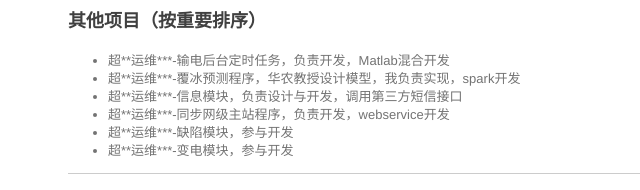
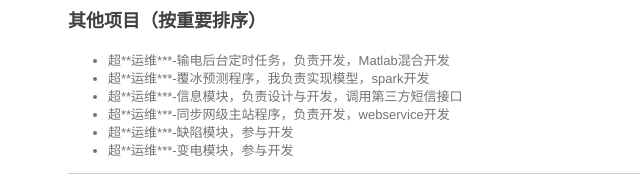
Before and after one commit to Peng-star-star/resume, a plain HTML site: page index.html in a window 1280 px wide. Shown: the part 1143-1333 px from the top of the page, 198-838 px from the left. Drawn offline with Linux system fonts and the light colour scheme.

Commit message:
Update index.html

```diff
--- a/index.html
+++ b/index.html
@@ -71,7 +71,7 @@
 <h3>其他项目（按重要排序）</h3>
 <ul>
 <li>超**运维***-输电后台定时任务，负责开发，Matlab混合开发</li>
-<li>超**运维***-覆冰预测程序，华农教授设计模型，我负责实现，spark开发</li>
+<li>超**运维***-覆冰预测程序，我负责实现模型，spark开发</li>
 <li>超**运维***-信息模块，负责设计与开发，调用第三方短信接口</li>
 <li>超**运维***-同步网级主站程序，负责开发，webservice开发</li>
 <li>超**运维***-缺陷模块，参与开发</li>
```
